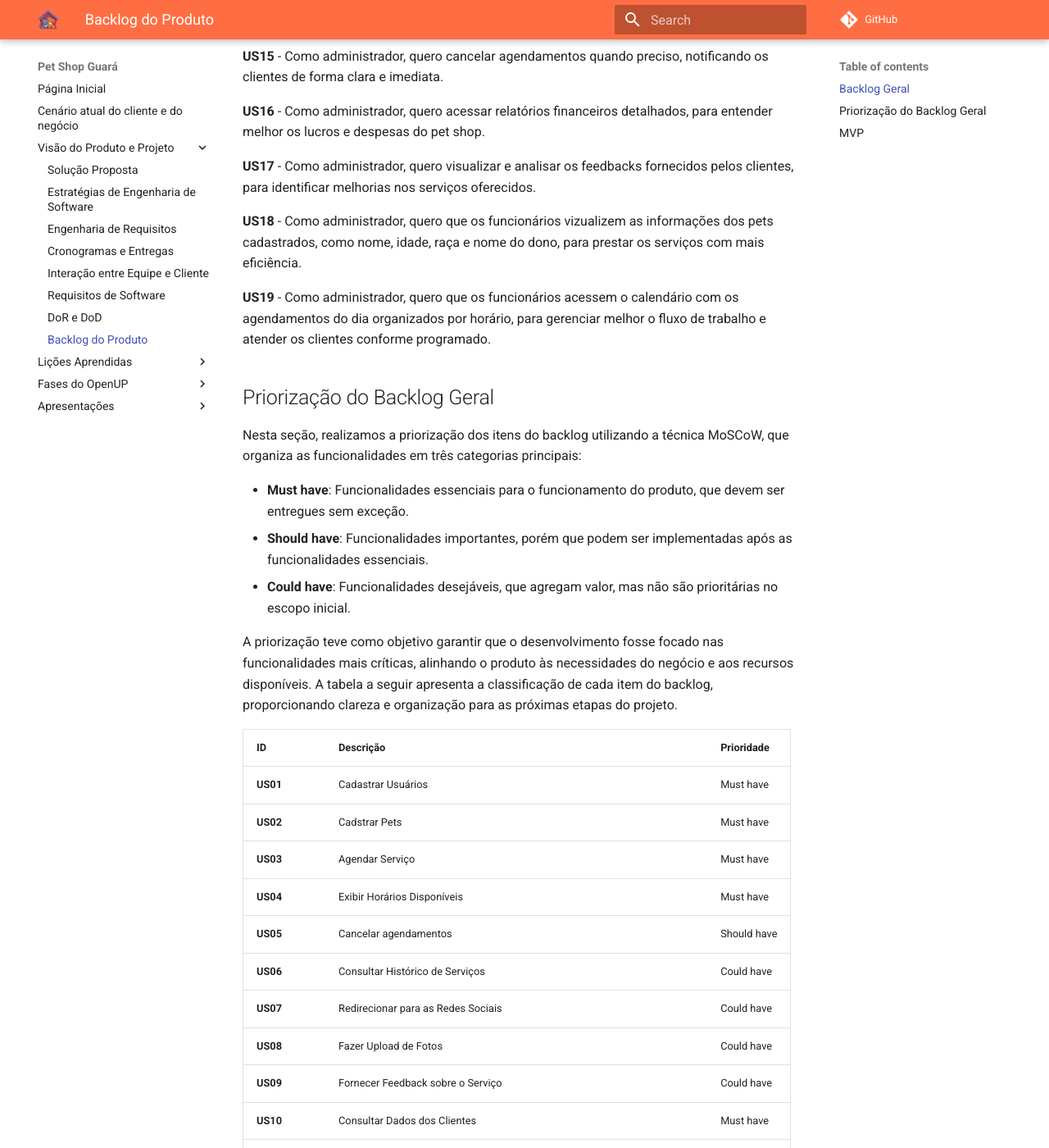
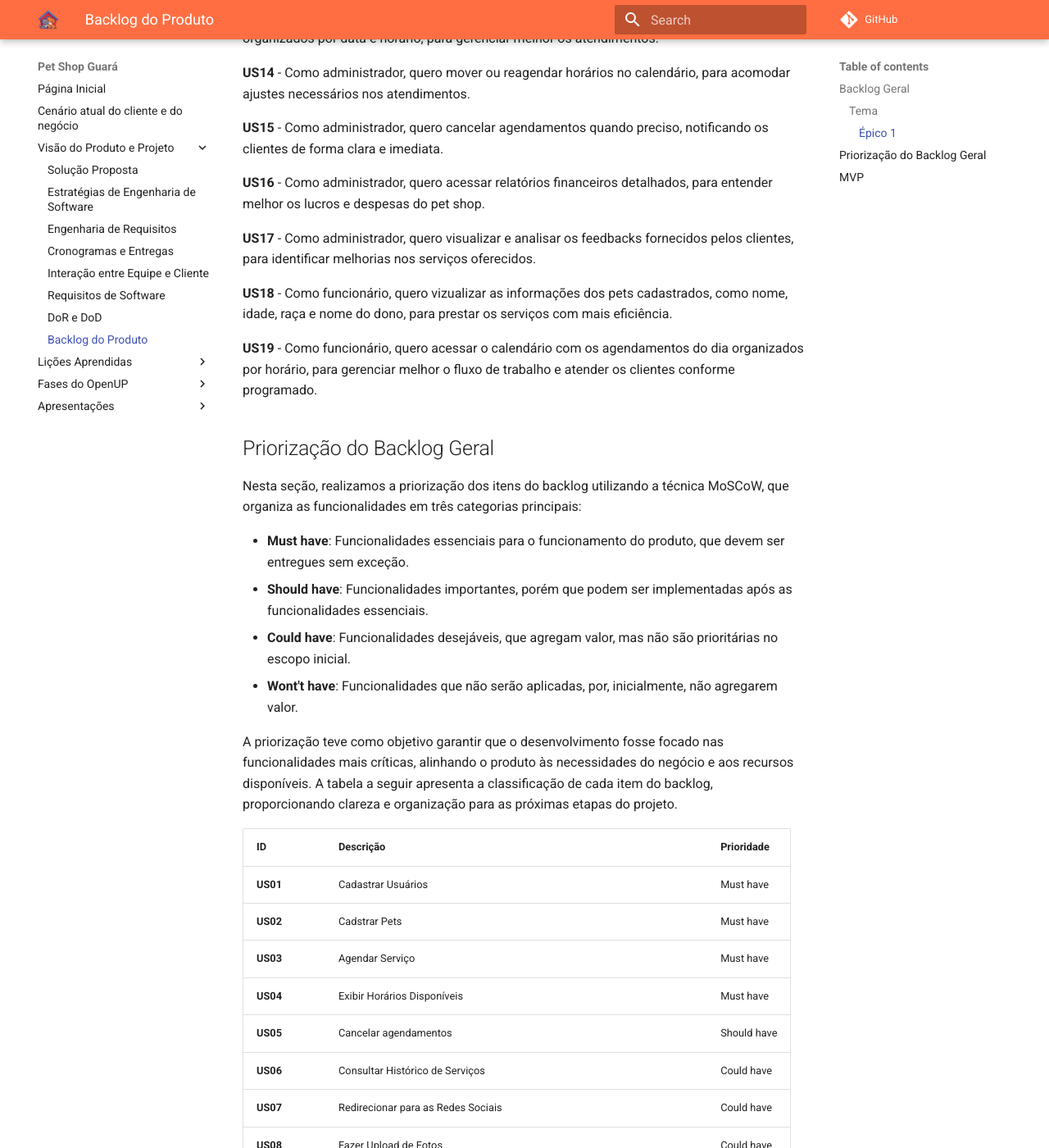
Before and after one commit to mdsreq-fga-unb/2024.2-T03-PetShopGuara, an MkDocs documentation site: the page built from docs/VisãoProduto/Backlog.md, in a window 1280 px wide and 1400 px high, scrolled down 1258 px. Shown: the whole window at 82% size. Built offline with MkDocs 1.6.1 and Material for MkDocs 9.7.7, drawn with Linux system fonts in a browser that asks for light colours; comment, search, counter and statistics services are not loaded.

Commit message:
docs: corrigingo backlog

```diff
--- a/docs/VisãoProduto/Backlog.md
+++ b/docs/VisãoProduto/Backlog.md
@@ -2,6 +2,10 @@
 É importante ressaltar que todas as histórias de usuário apresentadas a seguir foram elaboradas com base na lista de requisitos funcionais descritos anteriormente neste documento. Trata-se de uma lista inicial, sujeita a ajustes ao longo do desenvolvimento do produto da Pet Shop Guará, conforme necessário.
 
 ## Backlog Geral
+### Tema
+
+
+#### Épico 1
 **US01** - Como cliente, quero me cadastrar no sistema para poder agendar serviços para meus pets.
 
 **US02** - Como cliente, quero cadastrar meus pets com informações como nome, idade e raça, para facilitar a escolha dos serviços mais adequados.
@@ -36,9 +40,9 @@
 
 **US17** - Como administrador, quero visualizar e analisar os feedbacks fornecidos pelos clientes, para identificar melhorias nos serviços oferecidos.
 
-**US18** - Como administrador, quero que os funcionários vizualizem as informações dos pets cadastrados, como nome, idade, raça e nome do dono, para prestar os serviços com mais eficiência.
+**US18** - Como funcionário, quero vizualizar as informações dos pets cadastrados, como nome, idade, raça e nome do dono, para prestar os serviços com mais eficiência.
 
-**US19** - Como administrador, quero que os funcionários acessem o calendário com os agendamentos do dia organizados por horário, para gerenciar melhor o fluxo de trabalho e atender os clientes conforme programado.
+**US19** - Como funcionário, quero acessar o calendário com os agendamentos do dia organizados por horário, para gerenciar melhor o fluxo de trabalho e atender os clientes conforme programado.
 
 ## Priorização do Backlog Geral
 Nesta seção, realizamos a priorização dos itens do backlog utilizando a técnica MoSCoW, que organiza as funcionalidades em três categorias principais:
@@ -46,6 +50,7 @@ Nesta seção, realizamos a priorização dos itens do backlog utilizando a téc
 - **Must have**: Funcionalidades essenciais para o funcionamento do produto, que devem ser entregues sem exceção.
 - **Should have**: Funcionalidades importantes, porém que podem ser implementadas após as funcionalidades essenciais.
 - **Could have**: Funcionalidades desejáveis, que agregam valor, mas não são prioritárias no escopo inicial.
+- **Wont't have**: Funcionalidades que não serão aplicadas, por, inicialmente, não agregarem valor.
 
 A priorização teve como objetivo garantir que o desenvolvimento fosse focado nas funcionalidades mais críticas, alinhando o produto às necessidades do negócio e aos recursos disponíveis. A tabela a seguir apresenta a classificação de cada item do backlog, proporcionando clareza e organização para as próximas etapas do projeto.
 
```
